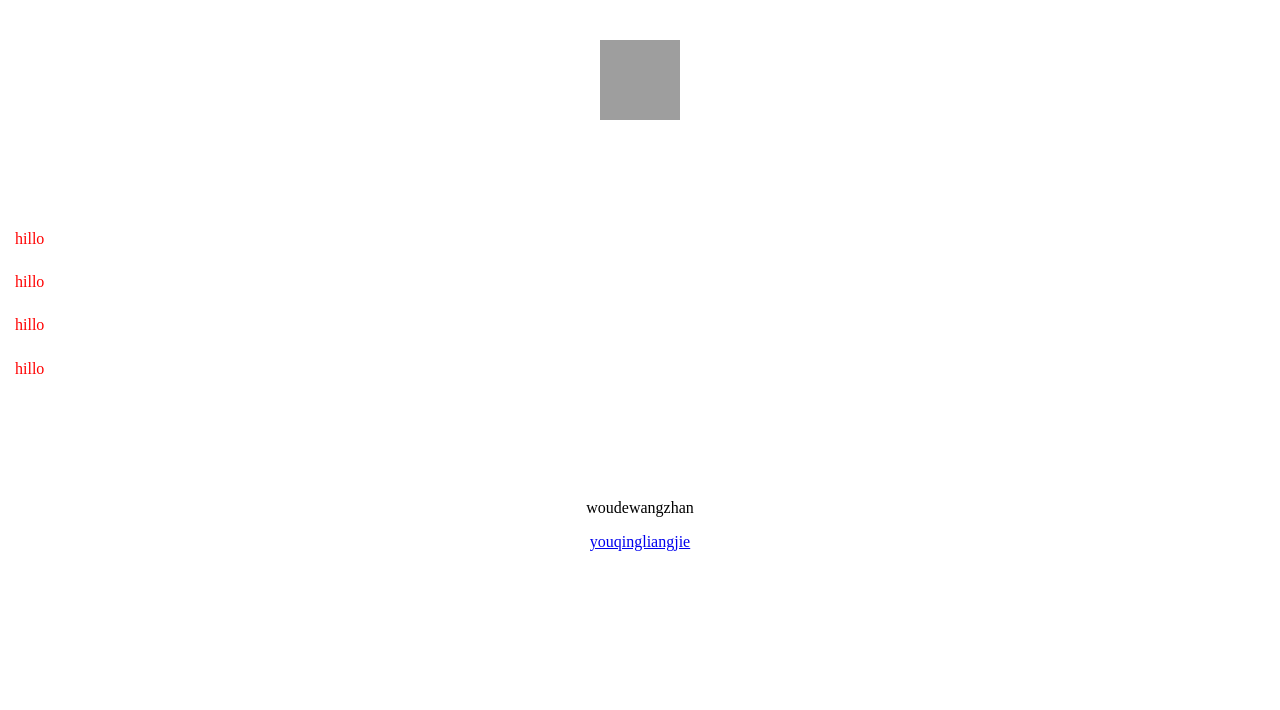
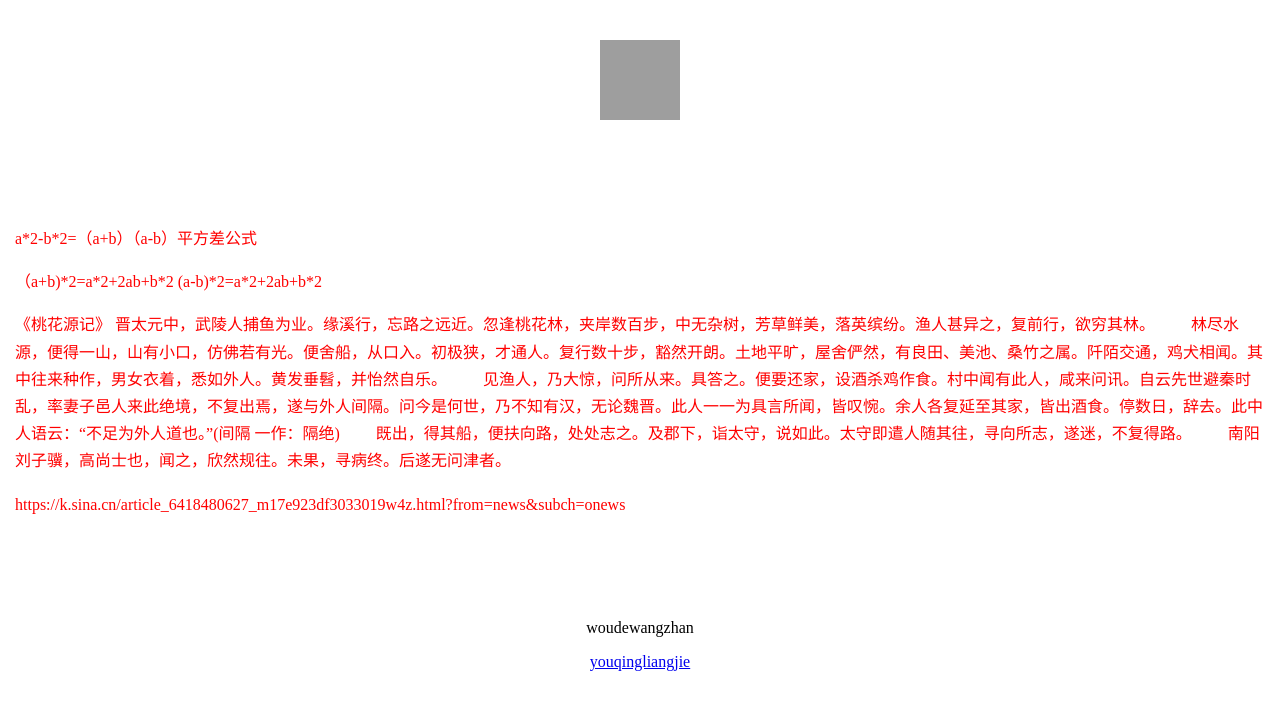
Before and after one commit to Shan3Kong4/shiyan, a plain HTML site: page index.html in a window 1280 px wide. Drawn offline with Linux system fonts and the light colour scheme; grey boxes are pictures that could not be loaded.

Commit message:
Update index.html

```diff
--- a/index.html
+++ b/index.html
@@ -25,10 +25,19 @@
      line-height: 1.7;
      color: red;
    ">
-     <p>hillo</p>
-     <p>hillo</p>
-     <p>hillo</p>
-     <p>hillo</p>
+     <p>a*2-b*2=（a+b）（a-b）平方差公式</p>
+     <p>（a+b)*2=a*2+2ab+b*2      (a-b)*2=a*2+2ab+b*2</p>
+     <p>《桃花源记》
+       晋太元中，武陵人捕鱼为业。缘溪行，忘路之远近。忽逢桃花林，夹岸数百步，中无杂树，芳草鲜美，落英缤纷。渔人甚异之，复前行，欲穷其林。
+
+　　林尽水源，便得一山，山有小口，仿佛若有光。便舍船，从口入。初极狭，才通人。复行数十步，豁然开朗。土地平旷，屋舍俨然，有良田、美池、桑竹之属。阡陌交通，鸡犬相闻。其中往来种作，男女衣着，悉如外人。黄发垂髫，并怡然自乐。
+
+　　见渔人，乃大惊，问所从来。具答之。便要还家，设酒杀鸡作食。村中闻有此人，咸来问讯。自云先世避秦时乱，率妻子邑人来此绝境，不复出焉，遂与外人间隔。问今是何世，乃不知有汉，无论魏晋。此人一一为具言所闻，皆叹惋。余人各复延至其家，皆出酒食。停数日，辞去。此中人语云：“不足为外人道也。”(间隔 一作：隔绝)
+
+　　既出，得其船，便扶向路，处处志之。及郡下，诣太守，说如此。太守即遣人随其往，寻向所志，遂迷，不复得路。
+
+　　南阳刘子骥，高尚士也，闻之，欣然规往。未果，寻病终。后遂无问津者。</p>
+     <a>https://k.sina.cn/article_6418480627_m17e923df3033019w4z.html?from=news&subch=onews</a>
     </div>
   <div style="
      background-color= #f1f1f1;
```
